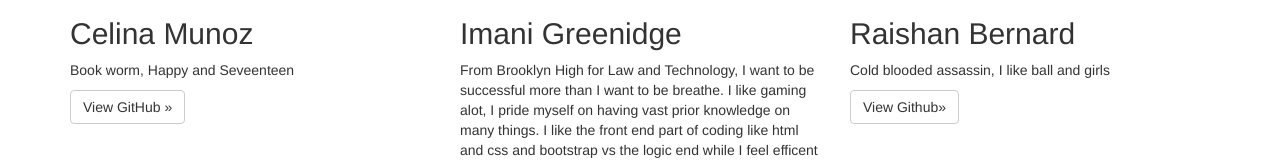
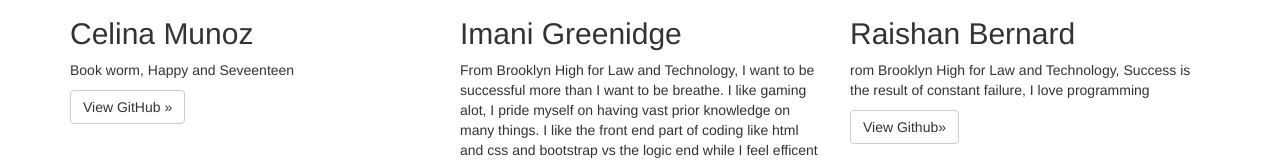
Before and after one commit to barkco-scripted/barkco-scripted.github.io, a plain HTML site: page students.html in a window 1280 px wide. Shown: the part 650-810 px from the top of the page. Drawn offline with nearby package versions, Linux system fonts and the light colour scheme.

Commit message:
changed the p tag

```diff
--- a/students.html
+++ b/students.html
@@ -78,7 +78,7 @@
             <div class="student col-xs-12 col-sm-6 col-lg-4">
               <img src="https://usatthebiglead.files.wordpress.com/2015/11/russell-westbrook-1.jpg" alt="student image" class="student-image">
               <h2>Raishan Bernard</h2>
-              <p>Cold blooded assassin, I like ball and girls</p>
+              <p>rom Brooklyn High for Law and Technology, Success is the result of constant failure, I love programming</p>
               <p><a class="btn btn-default" href="https://github.com/DrGloo" target="_blank" role="button">View Github&raquo;</a></p>
             </div>
             <!-- 7 -->
```
